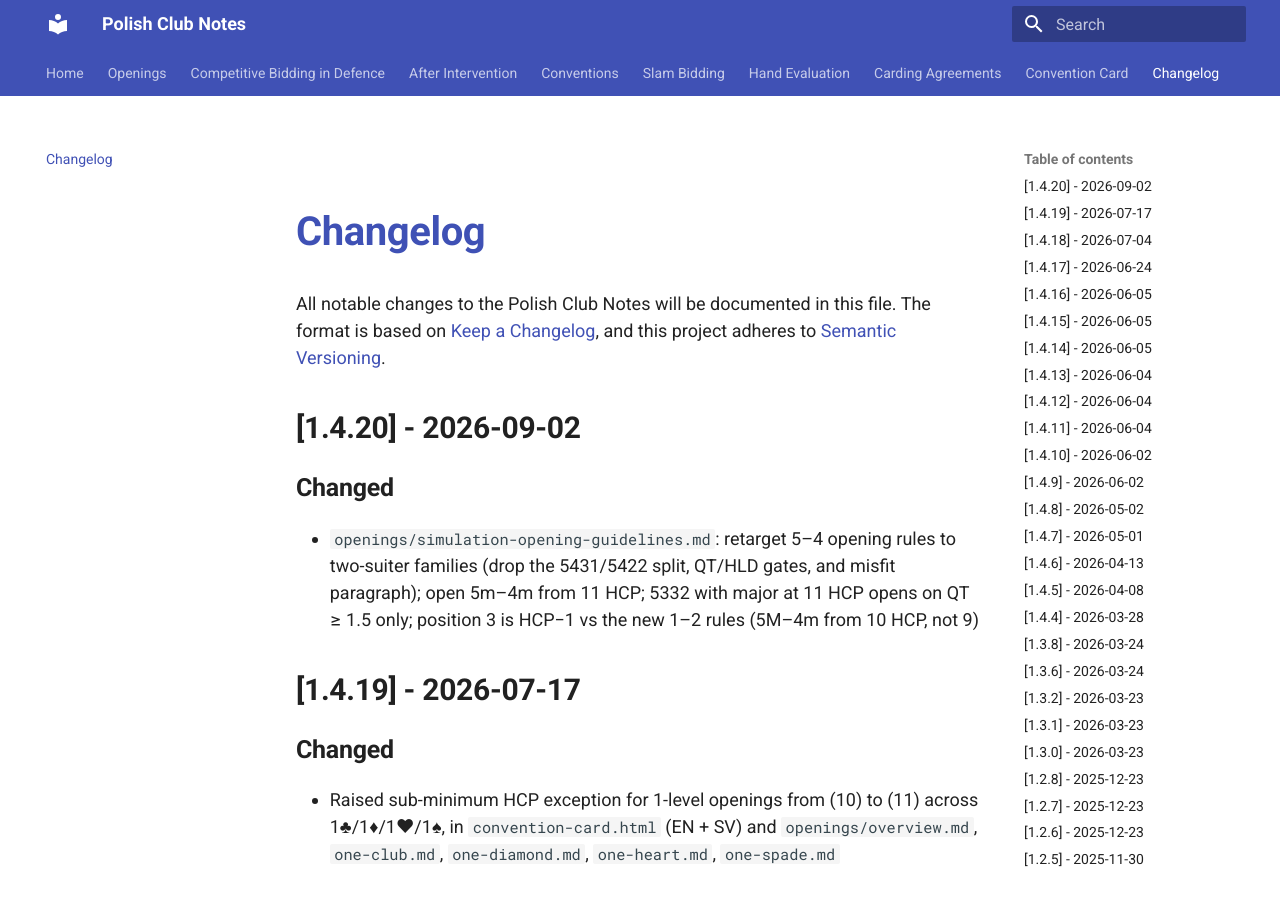
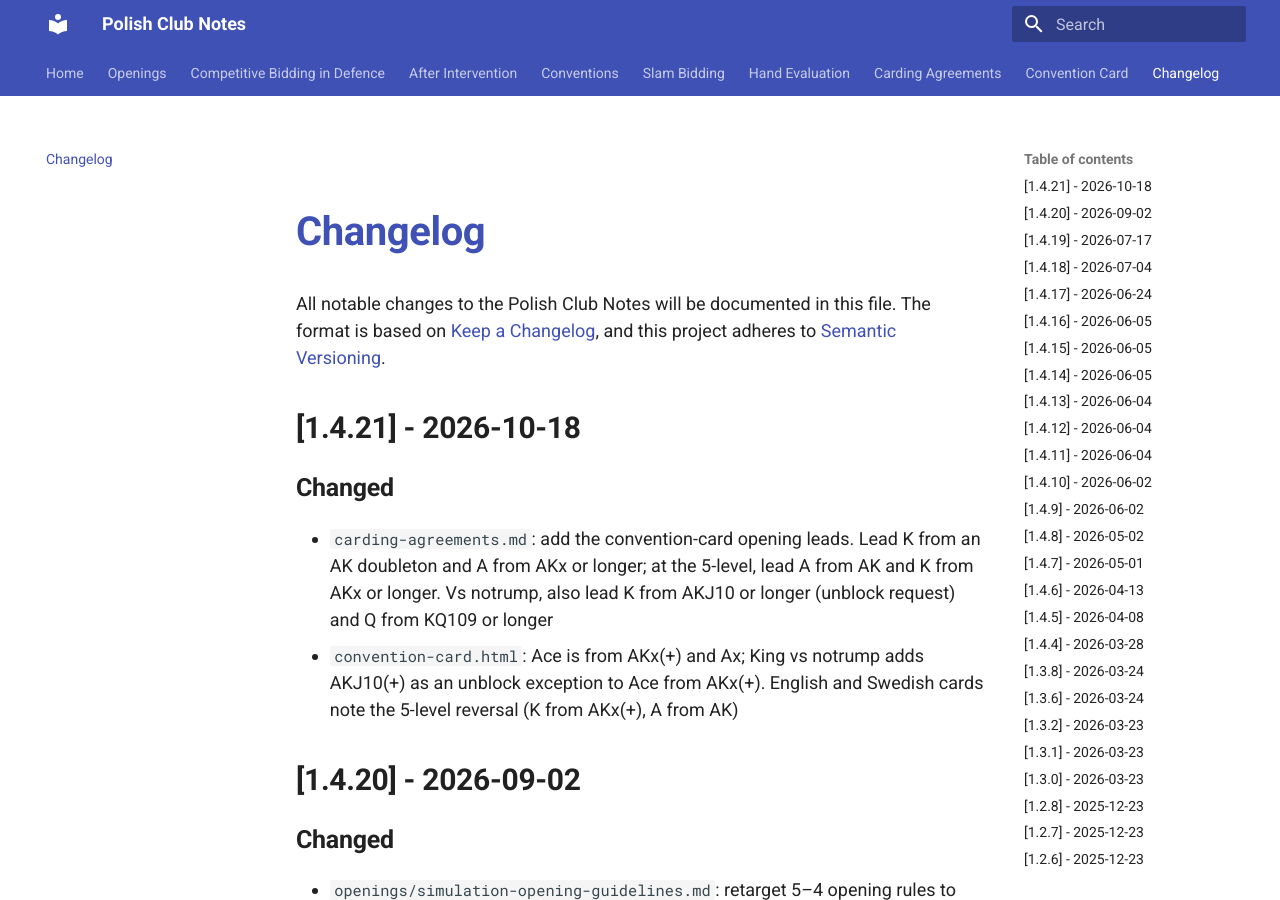
Before and after one commit to glindstrom/polish-club-notes, an MkDocs documentation site: the page built from docs/changelog.md, in a window 1280 px wide and 900 px high. Built offline with MkDocs 1.6.1 and Material for MkDocs 9.7.7, drawn with Linux system fonts in a browser that asks for light colours.

Commit message:
docs(carding): reverse AK leads at the 5-level
At the 5-level, lead the Ace from AK and the King from AKx or longer.

Co-authored-by: Cursor <cursoragent@cursor.com>

```diff
--- a/docs/changelog.md
+++ b/docs/changelog.md
@@ -2,6 +2,11 @@
 All notable changes to the Polish Club Notes will be documented in this file.
 The format is based on [Keep a Changelog](https://keepachangelog.com/en/1.0.0/),
 and this project adheres to [Semantic Versioning](https://semver.org/spec/v2.0.0.html).
+
+## [1.4.21] - 2026-10-18
+### Changed
+- `carding-agreements.md`: add the convention-card opening leads. Lead K from an AK doubleton and A from AKx or longer; at the 5-level, lead A from AK and K from AKx or longer. Vs notrump, also lead K from AKJ10 or longer (unblock request) and Q from KQ109 or longer
+- `convention-card.html`: Ace is from AKx(+) and Ax; King vs notrump adds AKJ10(+) as an unblock exception to Ace from AKx(+). English and Swedish cards note the 5-level reversal (K from AKx(+), A from AK)
 
 ## [1.4.20] - 2026-09-02
 ### Changed
--- a/docs/convention-card.html
+++ b/docs/convention-card.html
@@ -435,7 +435,7 @@
           <tr><td>Hi</td>  <td>HXx, xXx(+)</td>                   <td>=</td></tr>
           <tr><td>Lo</td>  <td>xX, HxxX(+)</td>                   <td>=</td></tr>
         </table>
-        <p class="note">= same as suit &nbsp;&nbsp; + additionally vs NT</p>
+        <p class="note">= same as suit &nbsp;&nbsp; + additionally vs NT<br>5-level: K from AKx(+), A from AK</p>
       </div>
 
     </div>
@@ -660,7 +660,7 @@
           <tr><td>H&ouml;g</td> <td>HXx, xXx(+)</td>              <td>=</td></tr>
           <tr><td>L&aring;g</td> <td>xX, HxxX(+)</td>             <td>=</td></tr>
         </table>
-        <p class="note">= samma som mot f&auml;rg &nbsp;&nbsp; + &auml;ven mot NT</p>
+        <p class="note">= samma som mot f&auml;rg &nbsp;&nbsp; + &auml;ven mot NT<br>5-l&auml;get: K fr&aring;n AKx(+), A fr&aring;n AK</p>
       </div>
 
     </div>
```
Also changed, not shown: docs/carding-agreements.md (+3 -1 lines).
